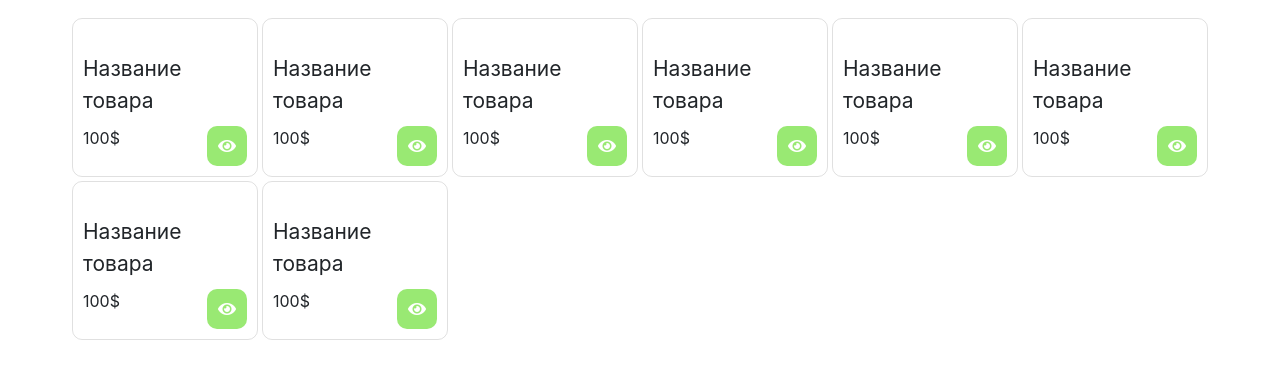
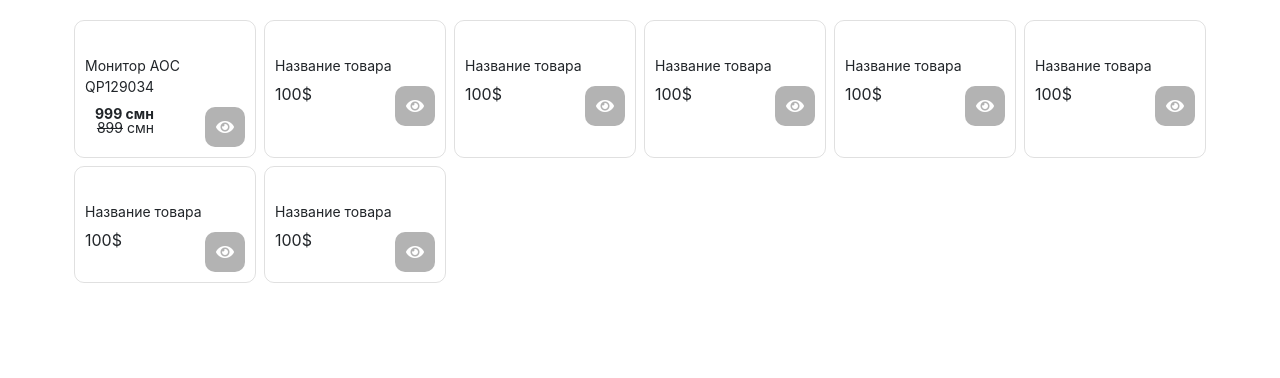
Before and after one commit to Shahzod9941/card-v1, a plain HTML site: page index.html in a window 1280 px wide. Drawn offline with nearby package versions, Linux system fonts and the light colour scheme.

Commit message:
initial version

```diff
--- a/index.html
+++ b/index.html
@@ -24,16 +24,20 @@
 
 	<div class="container mt-3 mb-3">
         <div class="row">
+
             <div class="col-md-2 col-sm-4 col-6">
                 <div class="product">
                     <div class="image">
                     <img src="../modal/img1.jpg" alt="">
                 </div>
                 <div class="info">
-                    <p>Название товара</p>
+                    <p>Монитор АОС QP129034</p>
                     <div class="info-price">
-                        <div class="price">100$</div>
-                        <button class="see-more"><i class="fas fa-eye"></i></button>
+                        <div class="prices">
+                            <p class="current-price">999 смн </p>
+                            <p class="real-price"><s>899</s> смн</sapn>
+                        </div>
+                        <button class="view"><i class="fas fa-eye"></i></button>
                     </div>
                 </div>
                 </div>
@@ -48,7 +52,7 @@
                     <p>Название товара</p>
                     <div class="info-price">
                         <div class="price">100$</div>
-                        <button class="see-more"><i class="fas fa-eye"></i></button>
+                        <button class="view"><i class="fas fa-eye"></i></button>
                     </div>
                 </div>
                 </div>
@@ -63,7 +67,7 @@
                     <p>Название товара</p>
                     <div class="info-price">
                         <div class="price">100$</div>
-                        <button class="see-more"><i class="fas fa-eye"></i></button>
+                        <button class="view"><i class="fas fa-eye"></i></button>
                     </div>
                 </div>
                 </div>
@@ -78,7 +82,7 @@
                     <p>Название товара</p>
                     <div class="info-price">
                         <div class="price">100$</div>
-                        <button class="see-more"><i class="fas fa-eye"></i></button>
+                        <button class="view"><i class="fas fa-eye"></i></button>
                     </div>
                 </div>
                 </div>
@@ -93,7 +97,7 @@
                     <p>Название товара</p>
                     <div class="info-price">
                         <div class="price">100$</div>
-                        <button class="see-more"><i class="fas fa-eye"></i></button>
+                        <button class="view"><i class="fas fa-eye"></i></button>
                     </div>
                 </div>
                 </div>
@@ -108,7 +112,7 @@
                     <p>Название товара</p>
                     <div class="info-price">
                         <div class="price">100$</div>
-                        <button class="see-more"><i class="fas fa-eye"></i></button>
+                        <button class="view"><i class="fas fa-eye"></i></button>
                     </div>
                 </div>
                 </div>
@@ -123,7 +127,7 @@
                     <p>Название товара</p>
                     <div class="info-price">
                         <div class="price">100$</div>
-                        <button class="see-more"><i class="fas fa-eye"></i></button>
+                        <button class="view"><i class="fas fa-eye"></i></button>
                     </div>
                 </div>
                 </div>
@@ -138,13 +142,21 @@
                     <p>Название товара</p>
                     <div class="info-price">
                         <div class="price">100$</div>
-                        <button class="see-more"><i class="fas fa-eye"></i></button>
+                        <button class="view"><i class="fas fa-eye"></i></button>
                     </div>
                 </div>
                 </div>
             </div>
         </div>
     </div>
-
+    <script src="https://code.jquery.com/jquery-3.5.1.slim.min.js"
+    integrity="sha384-DfXdz2htPH0lsSSs5nCTpuj/zy4C+OGpamoFVy38MVBnE+IbbVYUew+OrCXaRkfj"
+    crossorigin="anonymous"></script>
+    <script src="./matchheight.js"></script>
+    <script>
+        jQuery(document).ready(function($) {
+            $('.product').matchHeight();
+        });
+    </script>
 </body>
 </html>
--- /dev/null
+++ b/matchheight.js
@@ -0,0 +1,12 @@
+        /*
+* jquery-match-height 0.7.2 by @liabru
+* http://brm.io/jquery-match-height/
+* License MIT
+*/
+!function(t){"use strict";"function"==typeof define&&define.amd?define(["jquery"],t):"undefined"!=typeof module&&module.exports?module.exports=t(require("jquery")):t(jQuery)}(function(t){var e=-1,o=-1,n=function(t){return parseFloat(t)||0},a=function(e){var o=1,a=t(e),i=null,r=[];return a.each(function(){var e=t(this),a=e.offset().top-n(e.css("margin-top")),s=r.length>0?r[r.length-1]:null;null===s?r.push(e):Math.floor(Math.abs(i-a))<=o?r[r.length-1]=s.add(e):r.push(e),i=a}),r},i=function(e){var o={
+    byRow:!0,property:"height",target:null,remove:!1};return"object"==typeof e?t.extend(o,e):("boolean"==typeof e?o.byRow=e:"remove"===e&&(o.remove=!0),o)},r=t.fn.matchHeight=function(e){var o=i(e);if(o.remove){var n=this;return this.css(o.property,""),t.each(r._groups,function(t,e){e.elements=e.elements.not(n)}),this}return this.length<=1&&!o.target?this:(r._groups.push({elements:this,options:o}),r._apply(this,o),this)};r.version="0.7.2",r._groups=[],r._throttle=80,r._maintainScroll=!1,r._beforeUpdate=null,
+    r._afterUpdate=null,r._rows=a,r._parse=n,r._parseOptions=i,r._apply=function(e,o){var s=i(o),h=t(e),l=[h],c=t(window).scrollTop(),p=t("html").outerHeight(!0),u=h.parents().filter(":hidden");return u.each(function(){var e=t(this);e.data("style-cache",e.attr("style"))}),u.css("display","block"),s.byRow&&!s.target&&(h.each(function(){var e=t(this),o=e.css("display");"inline-block"!==o&&"flex"!==o&&"inline-flex"!==o&&(o="block"),e.data("style-cache",e.attr("style")),e.css({display:o,"padding-top":"0",
+    "padding-bottom":"0","margin-top":"0","margin-bottom":"0","border-top-width":"0","border-bottom-width":"0",height:"100px",overflow:"hidden"})}),l=a(h),h.each(function(){var e=t(this);e.attr("style",e.data("style-cache")||"")})),t.each(l,function(e,o){var a=t(o),i=0;if(s.target)i=s.target.outerHeight(!1);else{if(s.byRow&&a.length<=1)return void a.css(s.property,"");a.each(function(){var e=t(this),o=e.attr("style"),n=e.css("display");"inline-block"!==n&&"flex"!==n&&"inline-flex"!==n&&(n="block");var a={
+    display:n};a[s.property]="",e.css(a),e.outerHeight(!1)>i&&(i=e.outerHeight(!1)),o?e.attr("style",o):e.css("display","")})}a.each(function(){var e=t(this),o=0;s.target&&e.is(s.target)||("border-box"!==e.css("box-sizing")&&(o+=n(e.css("border-top-width"))+n(e.css("border-bottom-width")),o+=n(e.css("padding-top"))+n(e.css("padding-bottom"))),e.css(s.property,i-o+"px"))})}),u.each(function(){var e=t(this);e.attr("style",e.data("style-cache")||null)}),r._maintainScroll&&t(window).scrollTop(c/p*t("html").outerHeight(!0)),
+    this},r._applyDataApi=function(){var e={};t("[data-match-height], [data-mh]").each(function(){var o=t(this),n=o.attr("data-mh")||o.attr("data-match-height");n in e?e[n]=e[n].add(o):e[n]=o}),t.each(e,function(){this.matchHeight(!0)})};var s=function(e){r._beforeUpdate&&r._beforeUpdate(e,r._groups),t.each(r._groups,function(){r._apply(this.elements,this.options)}),r._afterUpdate&&r._afterUpdate(e,r._groups)};r._update=function(n,a){if(a&&"resize"===a.type){var i=t(window).width();if(i===e)return;e=i;
+    }n?o===-1&&(o=setTimeout(function(){s(a),o=-1},r._throttle)):s(a)},t(r._applyDataApi);var h=t.fn.on?"on":"bind";t(window)[h]("load",function(t){r._update(!1,t)}),t(window)[h]("resize orientationchange",function(t){r._update(!0,t)})});
--- a/styles.css
+++ b/styles.css
@@ -3,7 +3,7 @@
 }
 
 .col-md-2{
-    padding: 2px;
+    padding: 4px;
     margin: 0;
 }
 .product{
@@ -28,45 +28,62 @@
 }
 
 .info p{
-    max-width: 90px;
+    /* max-width: 90px; */
     padding: 0;
     margin: 0;
     padding-left: 10px;
     padding-right: 10px;
-    font-size: 21px;
+    font-size: 14px;
 }
 
 .info-price{
     display: flex;
     flex-flow: row nowrap;
     justify-content: space-between;
-    text-align: center;
+    text-align: right;
     padding: 10px;
+    line-height: 1;
 }
 
-.see-more{
+.prices{
+    justify-content: start;
+}
+.current-price{
+    font-size: 17px;
+    font-weight: bolder;
+}
+.real-price{
+    font-size: 14px;
+}
+
+.view{
     border: none;
     width: 40px;
     height: 40px;
     justify-content: center;
     text-align: center;
-    background-color: rgb(153, 233, 115);
+    background-color: rgb(179, 179, 179);
     color: #fff;
     border-radius: 10px;
 }
 
+.view:hover{
+    background-color: rgb(135, 135, 135);
+}
 
 @media (max-width: 408px) {
     .info p{
-        max-width: 90px;
         padding: 0;
         margin: 0;
         padding-left: 10px;
         padding-right: 10px;
-        font-size: 15px;
+        font-size: 13px;
+    }
+    .container{
+        padding: 30px;
     }
   }
 
-@media (min-width: 992px){
+  @media (min-width: 768px) and (max-width: 991px) {
 
 }
```
